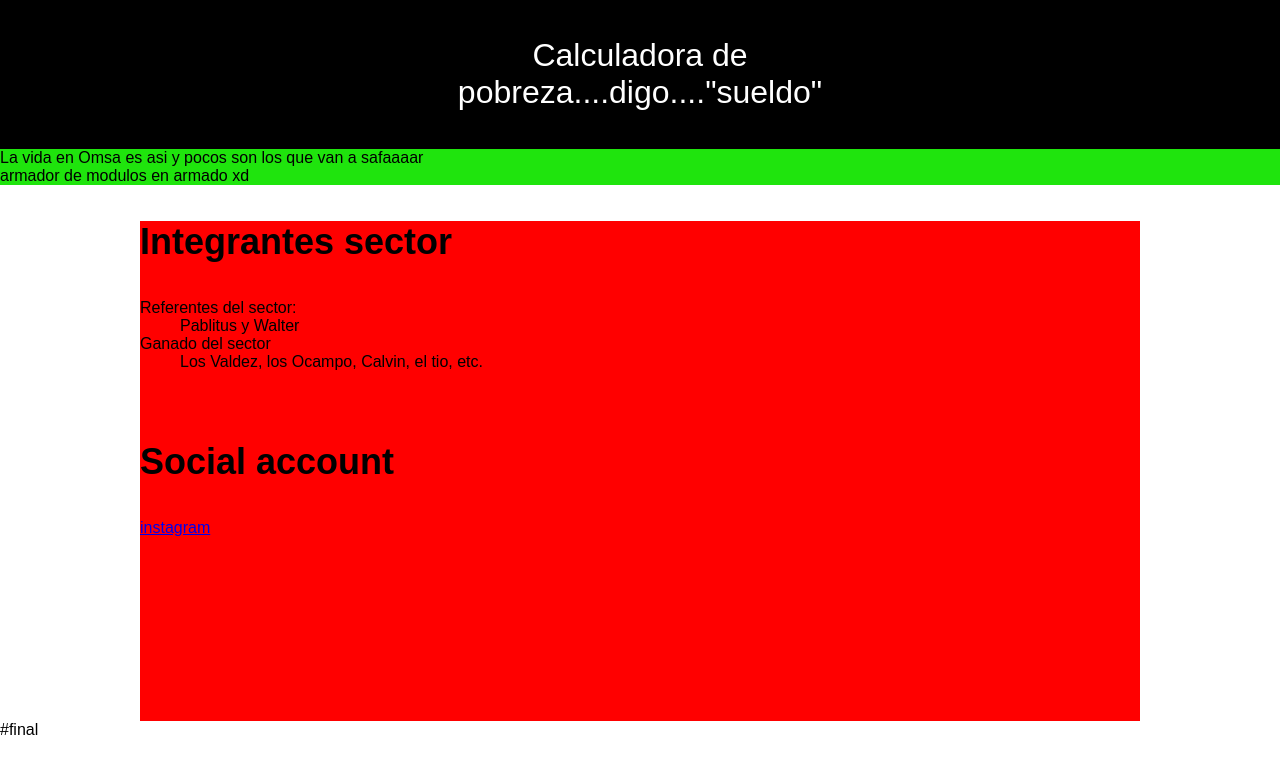
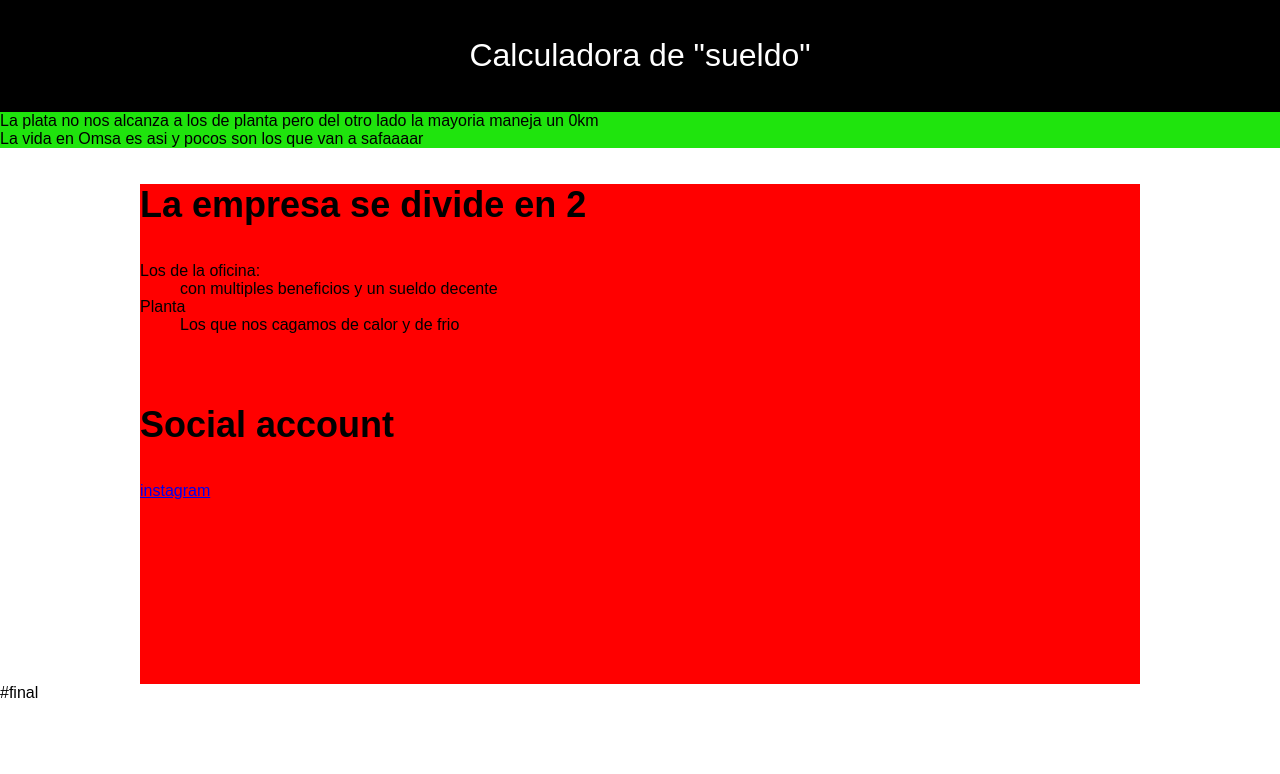
Before and after one commit to WalterMoran24/five_Six_seven, a plain HTML site: page index.html in a window 1280 px wide. Drawn offline with Linux system fonts and the light colour scheme.

Commit message:
nuevos cambios

```diff
--- a/index.html
+++ b/index.html
@@ -7,26 +7,26 @@
   </head>
   <body style="font-family: Arial, sans-serif;margin: 0%;">
     <header style="background-color:black;color:white;text-align: center;padding: 16px;">
-      <h1 style= "display: inline-block;width:400px;font-weight: 400;">Calculadora de pobreza....digo...."sueldo"</h1>
+      <h1 style= "display: inline-block;width:400px;font-weight: 400;">Calculadora de "sueldo"</h1>
     </header>
 
     <div style="background-color:rgb(31, 228, 13);color:rgb(0, 0, 0);text-align: left;">
-      La vida en Omsa es asi y pocos son los que van a safaaaar
+      La plata no nos alcanza a los de planta pero del otro lado la mayoria maneja un 0km
     </div>
     <div style= "background-color:rgb(31, 228, 13);color:rgb(0, 0, 0);text-align: left;">
-      armador de modulos en armado xd
+      La vida en Omsa es asi y pocos son los que van a safaaaar
     </div>
     </header>
     <section>
       <div style="width: 1000px;background-color: red;height: 500px;margin-right:auto;margin-left: auto;">
         <div>
-          <h3 style="font-size: 36px; font-weight: 700;">Integrantes sector</h3>
+          <h3 style="font-size: 36px; font-weight: 700;">La empresa se divide en 2</h3>
           <div>
             <dl>
-              <dt>Referentes del sector:</dt>
-              <dd>Pablitus y Walter</dd>
-              <dt>Ganado del sector</dt>
-              <dd>Los Valdez, los Ocampo, Calvin, el tio, etc.</dd>
+              <dt>Los de la oficina:</dt>
+              <dd>con multiples beneficios y un sueldo decente</dd>
+              <dt>Planta</dt>
+              <dd>Los que nos cagamos de calor y de frio</dd>
             </dt>
             </dl>
           </div>
```
